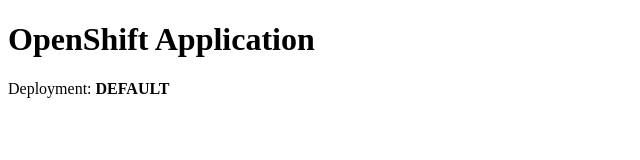
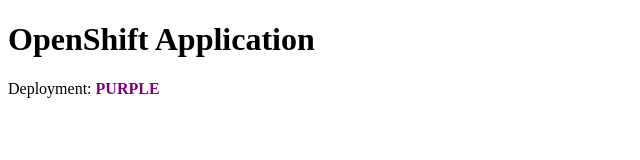
Before and after one commit to techjw/bluegreen-demo, a plain HTML site: page index.html in a window 1280 px wide. Shown: the full height of the page, 0-640 px from the left. Drawn offline with Linux system fonts and the light colour scheme.

Commit message:
Purple is now default

```diff
--- a/index.html
+++ b/index.html
@@ -5,5 +5,5 @@
 </head>
 <body>
     <h1>OpenShift Application</h1>
-    <p>Deployment: <span style="color:black; font-weight: bold;" >DEFAULT</span></p>
+    <p>Deployment: <span style="color:purple; font-weight: bold;" >PURPLE</span></p>
 </body>
```
